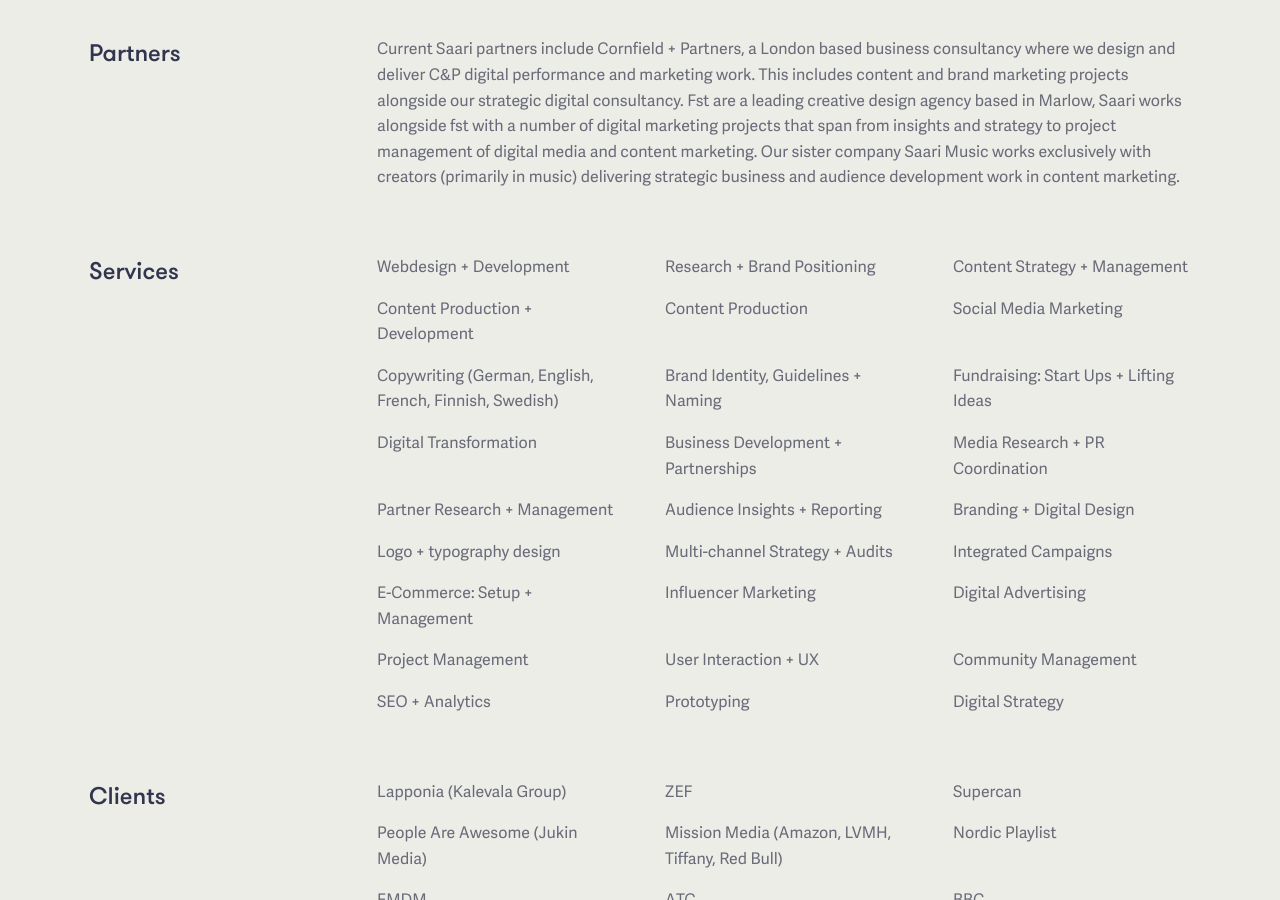
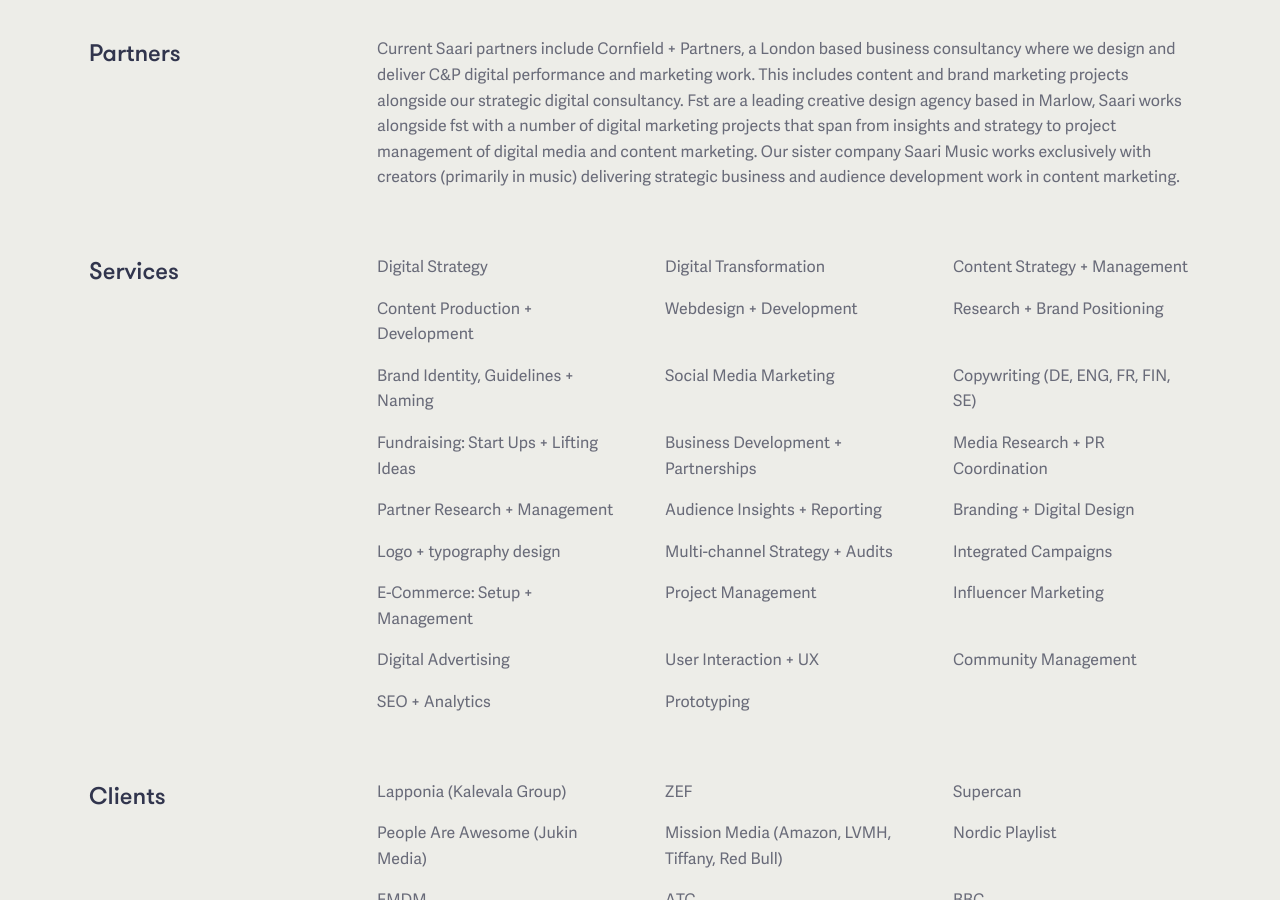
Before and after one commit to garethjohnsdesign/saari.co.uk, a Jekyll site: the page built from profile.md, in a window 1280 px wide and 900 px high, scrolled down 358 px. Built offline with Jekyll 4.4.1, drawn with Linux system fonts in a browser that asks for light colours.

Commit message:
Updated Profile

```diff
--- a/profile.md
+++ b/profile.md
@@ -17,16 +17,16 @@
   \n\nOur sister company Saari Music works exclusively with creators (primarily in
   music) delivering strategic business and audience development work in content marketing."
 services-list:
+- Digital Strategy
+- Digital Transformation
+- 'Content Strategy + Management '
+- 'Content Production + Development '
 - Webdesign + Development
 - Research + Brand Positioning
-- 'Content Strategy + Management '
-- 'Content Production + Development '
-- Content Production
+- Brand Identity, Guidelines + Naming
 - Social Media Marketing
-- Copywriting (German, English, French, Finnish, Swedish)
-- Brand Identity, Guidelines + Naming
+- Copywriting (DE, ENG, FR, FIN, SE)
 - 'Fundraising: Start Ups + Lifting Ideas'
-- Digital Transformation
 - Business Development + Partnerships
 - Media Research + PR Coordination
 - Partner Research + Management
```
Also changed, not shown: other parts of profile.md (+1 -2 lines).
